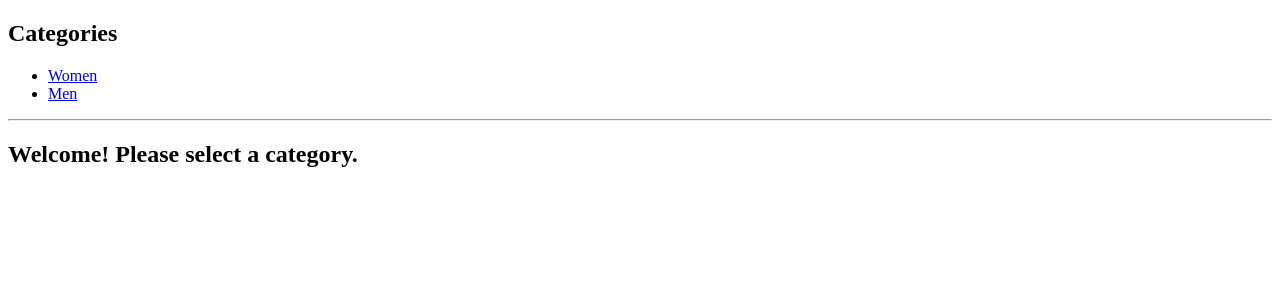
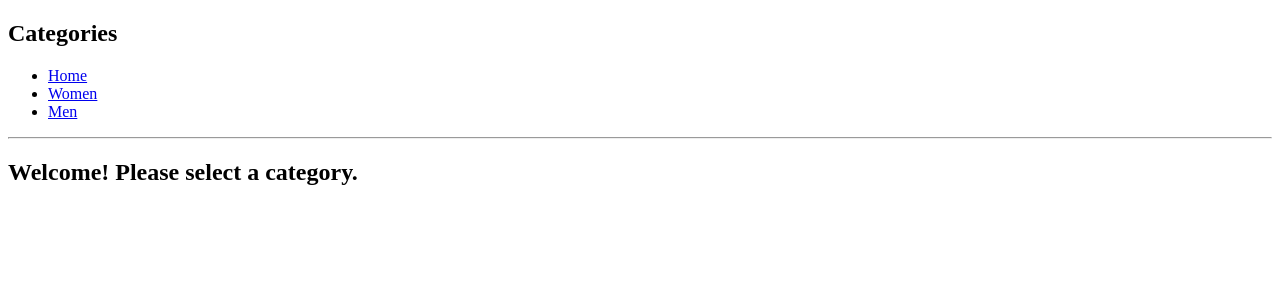
Before and after one commit to acciojob/nested-routes-ManimehalaiAnandaraj, a React app: page / in a window 1280 px wide. Shown: the top 300 px of the page. Built offline with nearby package versions, Linux system fonts and the light colour scheme.

Commit message:
Completed assignment

```diff
--- a/src/components/App.js
+++ b/src/components/App.js
@@ -11,6 +11,7 @@ const App = () => {
       <Routes>
         <Route path="/" element={<Layout />}>
           <Route index element={<h2>Welcome! Please select a category.</h2>} />
+
           <Route path="category/:categoryName" element={<Category />}>
             <Route path=":itemId" element={<ItemDetail />} />
           </Route>
--- a/src/components/data.js
+++ b/src/components/data.js
@@ -1,4 +1,10 @@
 export const categories = [
+  {
+    name: 'Home',
+    items:[
+
+    ]
+  },
   {
     name: 'Women',
     items: [
```
